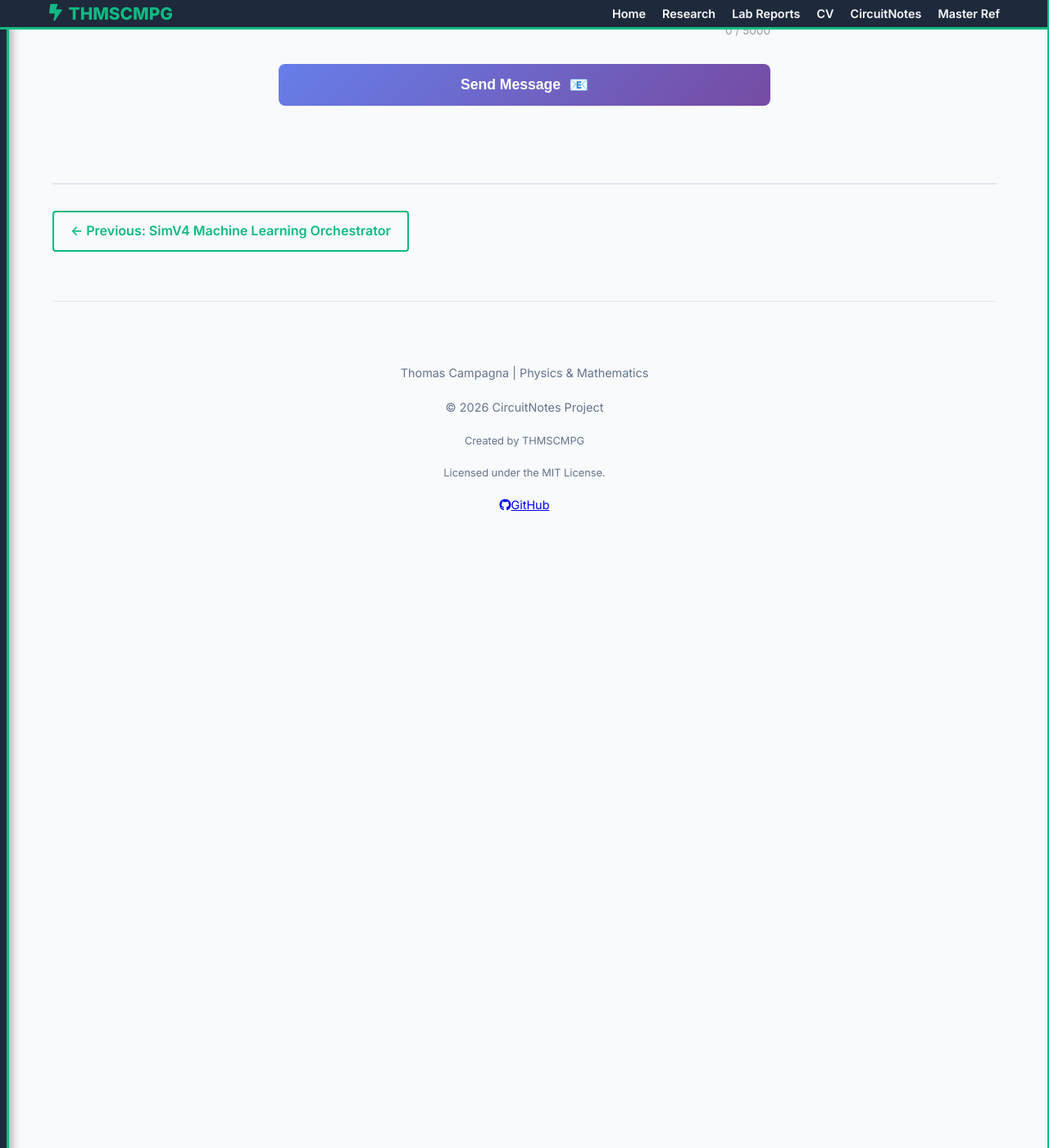
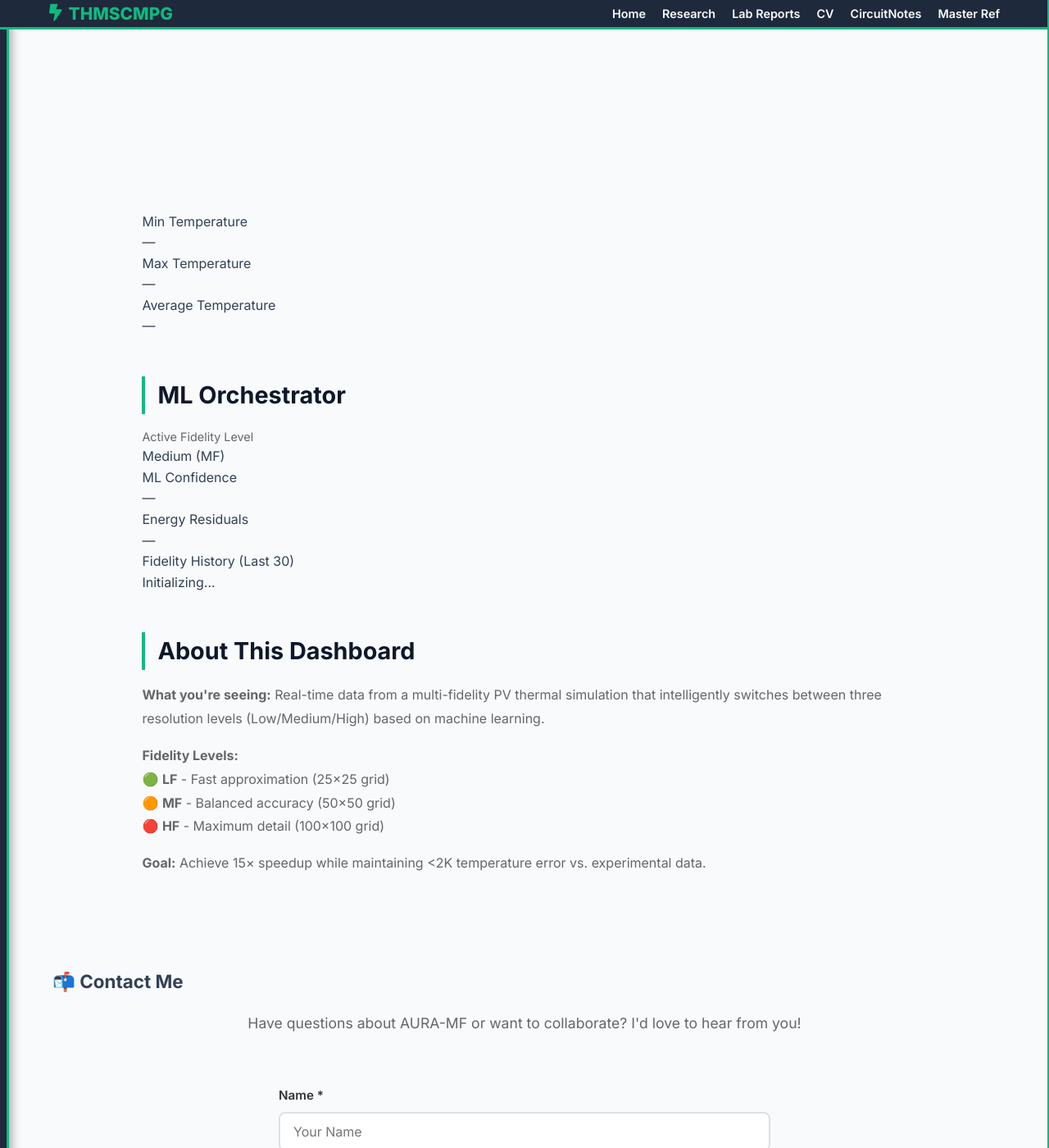
Before and after one commit to THMSCMPG/AURA-MF, a Jekyll site: the page built from interactive/dashboard.html, in a window 1280 px wide and 1400 px high, scrolled down 6603 px. Shown: the whole window at 82% size. Built offline with Jekyll 4.4.1, drawn with Linux system fonts in a browser that asks for light colours; some of the changed text lies outside the part shown.

Commit message:
Update dashboard_scripts.html

```diff
--- a/_includes/dashboard_scripts.html
+++ b/_includes/dashboard_scripts.html
@@ -1 +1,112 @@
-const API_BASE_URL = "{{ site.backend_url }}"; // Points to Render
+<div class="dashboard-container">
+        <!-- Header -->
+        <header class="dashboard-header">
+            <h1>🌞 AURA-MF Dashboard</h1>
+            <p>Multi-Fidelity Photovoltaic Simulation - Real-Time Monitoring</p>
+        </header>
+
+        <!-- Status Bar -->
+        <div class="status-bar">
+            <div class="status-item">
+                <span class="status-label">Connection</span>
+                <span class="status-value" id="statusIndicator">🟡 Connecting...</span>
+            </div>
+
+            <div class="status-item">
+                <span class="status-label">Simulation Time</span>
+                <span class="status-value" id="simulationTime">0.0s</span>
+            </div>
+
+            <div class="status-item">
+                <span class="status-label">Current Fidelity</span>
+                <span class="status-value" id="fidelityDisplay">—</span>
+            </div>
+        </div>
+
+        <!-- Main Dashboard Grid -->
+        <div class="dashboard-grid">
+            <!-- Left Column: Temperature Heatmap -->
+            <div class="dashboard-card">
+                <div class="card-header">
+                    <h2 class="card-title">Temperature Field T(x,y,t)</h2>
+                    <span class="card-badge">10×10 Grid</span>
+                </div>
+
+                <canvas id="temperatureHeatmap" width="500" height="500"></canvas>
+
+                <div class="metrics-grid" style="margin-top: 20px;">
+                    <div class="metric-box">
+                        <div class="metric-label">Min Temperature</div>
+                        <div class="metric-value" id="minTemp">—</div>
+                    </div>
+                    <div class="metric-box">
+                        <div class="metric-label">Max Temperature</div>
+                        <div class="metric-value" id="maxTemp">—</div>
+                    </div>
+                    <div class="metric-box" style="grid-column: 1 / -1;">
+                        <div class="metric-label">Average Temperature</div>
+                        <div class="metric-value" id="avgTemp">—</div>
+                    </div>
+                </div>
+            </div>
+
+            <!-- Right Column: Metrics & Controls -->
+            <div>
+                <!-- Fidelity Indicator -->
+                <div class="dashboard-card">
+                    <div class="card-header">
+                        <h2 class="card-title">ML Orchestrator</h2>
+                    </div>
+
+                    <div class="fidelity-indicator">
+                        <div style="font-size: 0.9rem; color: #666;">Active Fidelity Level</div>
+                        <div class="fidelity-level" id="fidelityLevel2">Medium (MF)</div>
+                    </div>
+
+                    <div class="metrics-grid">
+                        <div class="metric-box">
+                            <div class="metric-label">ML Confidence</div>
+                            <div class="metric-value" id="mlConfidence">—</div>
+                        </div>
+                        <div class="metric-box">
+                            <div class="metric-label">Energy Residuals</div>
+                            <div class="metric-value" id="energyResiduals">—</div>
+                        </div>
+                    </div>
+
+                    <div class="fidelity-history-box">
+                        <div class="fidelity-history-label">Fidelity History (Last 30)</div>
+                        <div id="fidelityHistory">Initializing...</div>
+                    </div>
+                </div>
+
+                <!-- Additional Info Card -->
+                <div class="dashboard-card" style="margin-top: 20px;">
+                    <div class="card-header">
+                        <h2 class="card-title">About This Dashboard</h2>
+                    </div>
+
+                    <div style="line-height: 1.8; color: #666;">
+                        <p style="margin-bottom: 15px;">
+                            <strong>What you're seeing:</strong> Real-time data from a multi-fidelity
+                            PV thermal simulation that intelligently switches between three resolution
+                            levels (Low/Medium/High) based on machine learning.
+                        </p>
+
+                        <p style="margin-bottom: 15px;">
+                            <strong>Fidelity Levels:</strong><br>
+                            🟢 <strong>LF</strong> - Fast approximation (25×25 grid)<br>
+                            🟠 <strong>MF</strong> - Balanced accuracy (50×50 grid)<br>
+                            🔴 <strong>HF</strong> - Maximum detail (100×100 grid)
+                        </p>
+
+                        <p>
+                            <strong>Goal:</strong> Achieve 15× speedup while maintaining
+                            &lt;2K temperature error vs. experimental data.
+                        </p>
+                    </div>
+                </div>
+            </div>
+        </div>
+
+<!---============================================--->
```
